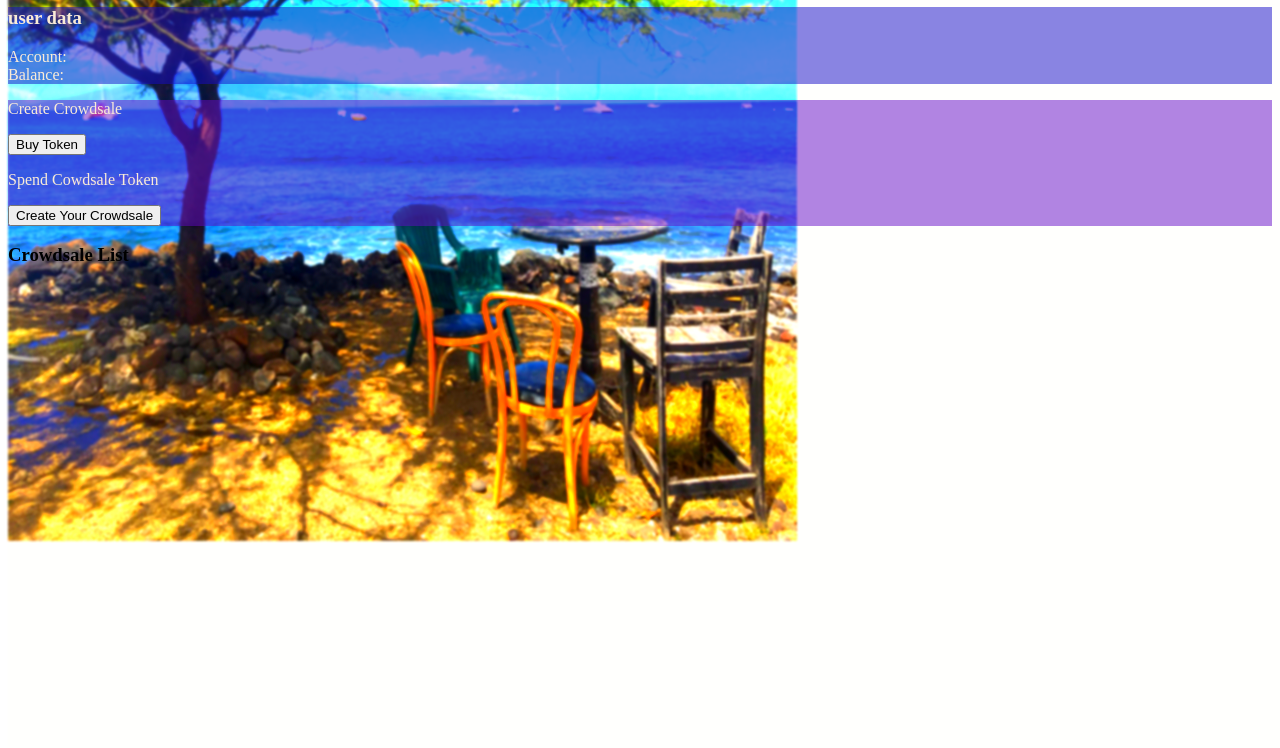
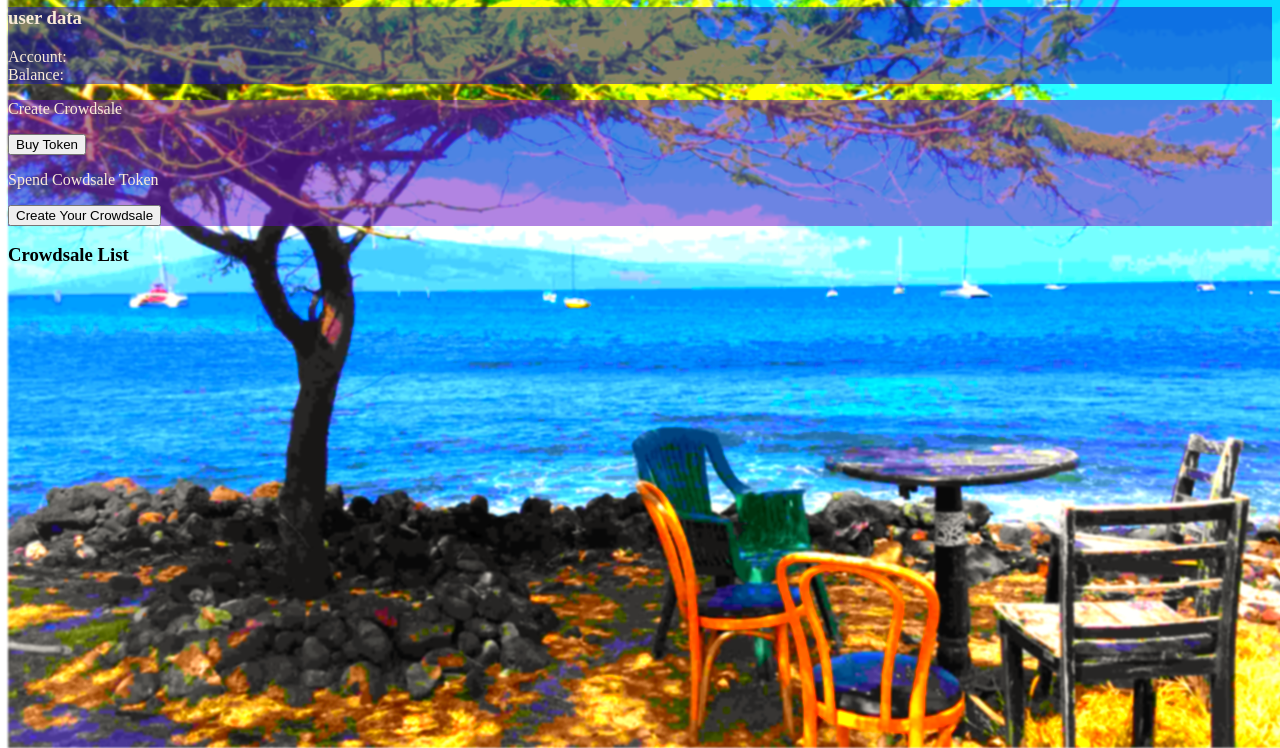
Before and after one commit to barrard/ERCcroedsale_frontend, a plain HTML site: page index.html in a window 1280 px wide. Shown: the part 73-821 px from the top of the page. Drawn offline with nearby package versions, Linux system fonts and the light colour scheme.

Commit message:
first commit

```diff
--- a/css/css.css
+++ b/css/css.css
@@ -1,5 +1,5 @@
 #background_image {
-  background: url(../scaled_island_table.jpeg) no-repeat center center fixed;
+  background: url(../small_file_island_table.jpeg) no-repeat fixed;
   -webkit-background-size: cover;
   -moz-background-size: cover;
   -o-background-size: cover;
```
Also changed, not shown: small_file_island_table.jpeg (added).
